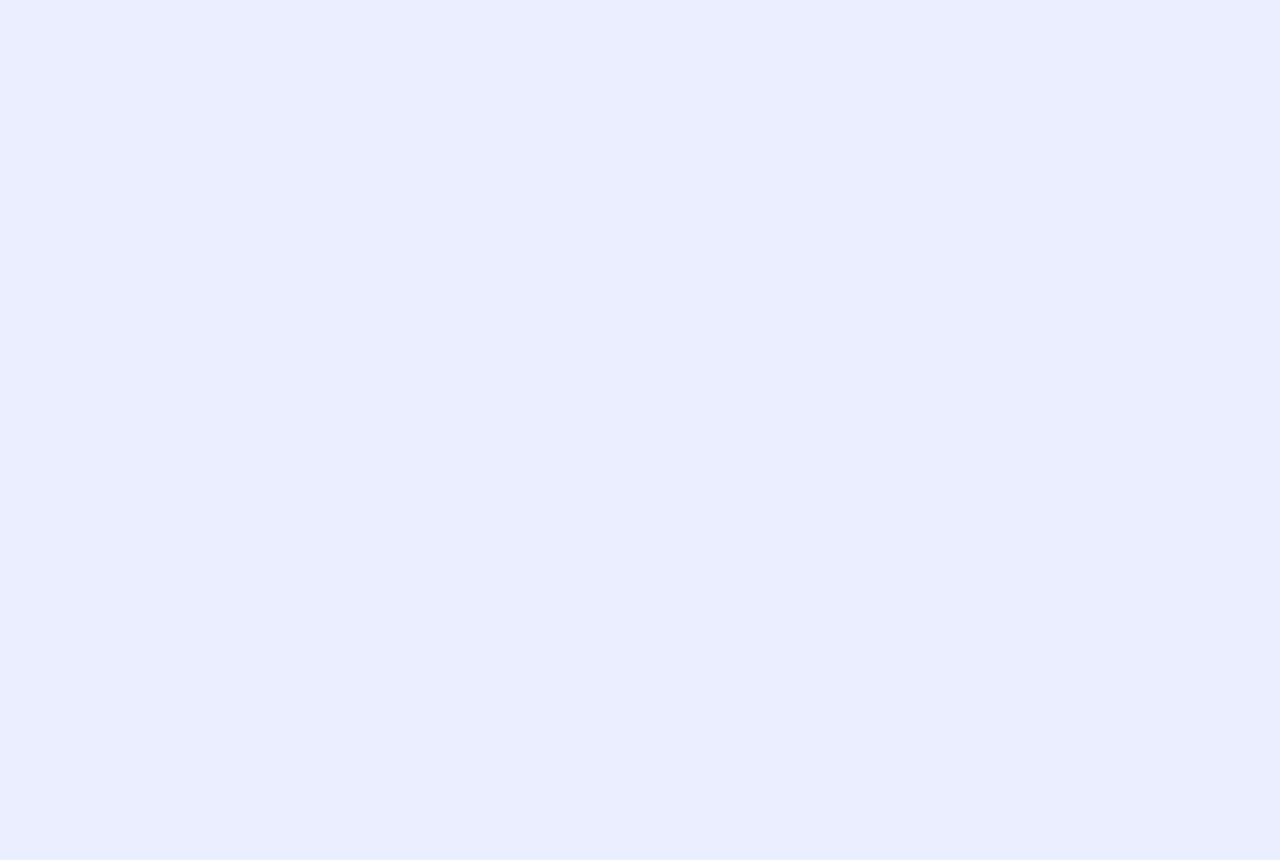
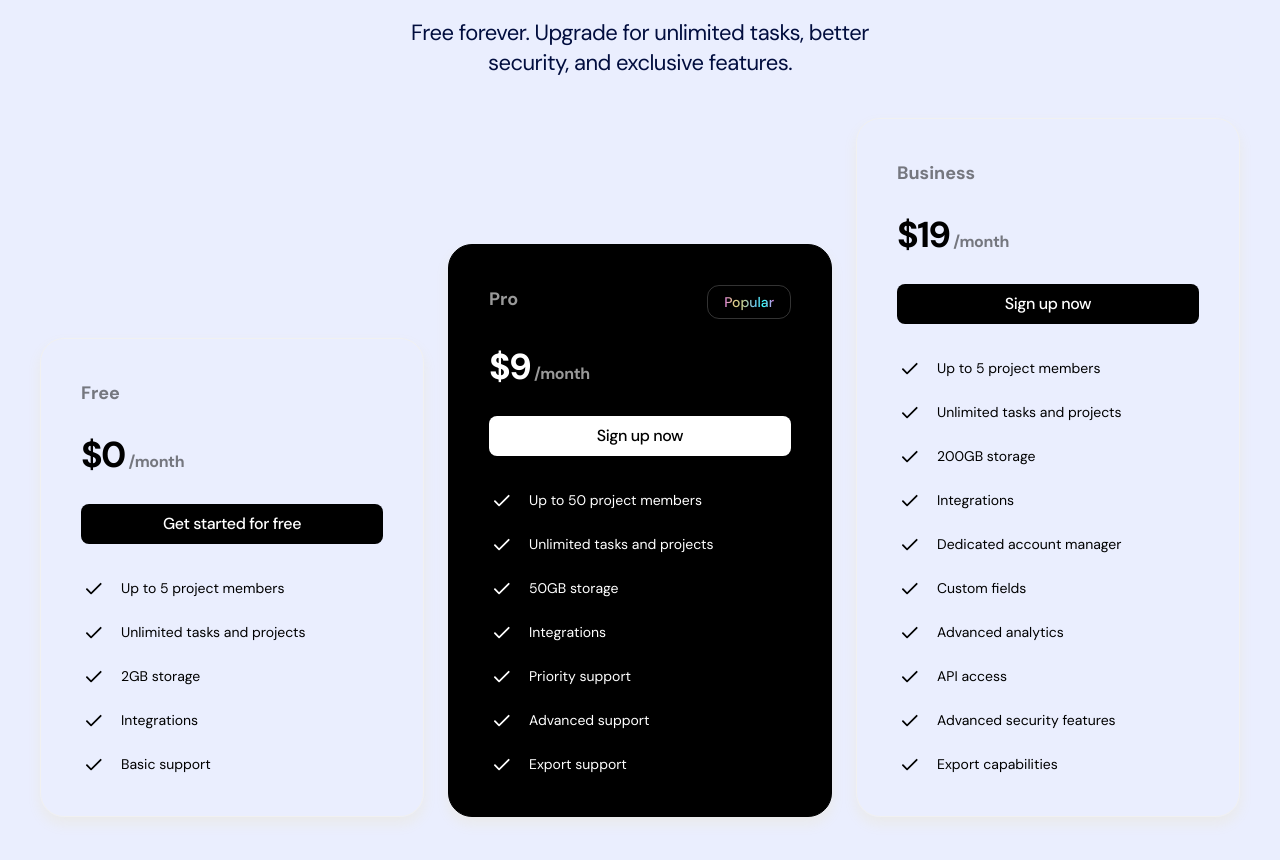
Before and after one commit to Darasimi010/saas-product-landing-page, a Next.js app: page / in a window 1280 px wide. Shown: the part 2450-3310 px from the top of the page. Before the commit the page ends 2292 px from the top, so only its background shows below. Built offline with nearby package versions, Linux system fonts and the light colour scheme.

Commit message:
completed the pricing section

```diff
--- a/src/app/globals.css
+++ b/src/app/globals.css
@@ -20,4 +20,16 @@
   .tag {
     @apply text-sm inline-flex px-3 py-1 bg-transparent border border-[#222]/10 rounded-lg tracking-tight;
   }
+
+  .section-title {
+    @apply text-center text-3xl md:text-[54px] md:leading-[60px] font-bold tracking-tighter bg-gradient-to-b from-black to-[#001E80] text-transparent bg-clip-text;
+  }
+
+  .section-description {
+    @apply text-center text-[22px] leading-[30px] text-[#010D3E] tracking-tight;
+  }
+
+  .section-heading {
+    @apply max-w-[540px] mx-auto
+  }
 }
--- a/src/app/page.tsx
+++ b/src/app/page.tsx
@@ -1,5 +1,6 @@
 import { Hero } from "@/sections/Hero";
 import { LogoTicker } from "@/sections/LogoTicker";
+import { Pricing } from "@/sections/Pricing";
 import { ProductShowcase } from "@/sections/ProductShowcase";
 import { Header } from "@/sections/TheHeader";
 
@@ -10,6 +11,7 @@
       <Hero />
       <LogoTicker />
       <ProductShowcase />
+      <Pricing />
     </>
   );
 }
--- /dev/null
+++ b/src/sections/Pricing.tsx
@@ -0,0 +1,139 @@
+import CheckIcon from "@/icons/Check";
+import { twMerge } from "tailwind-merge";
+
+const pricingTiers = [
+  {
+    title: "Free",
+    monthlyPrice: 0,
+    buttonText: "Get started for free",
+    popular: false,
+    inverse: false,
+    features: [
+      "Up to 5 project members",
+      "Unlimited tasks and projects",
+      "2GB storage",
+      "Integrations",
+      "Basic support",
+    ],
+  },
+  {
+    title: "Pro",
+    monthlyPrice: 9,
+    buttonText: "Sign up now",
+    popular: true,
+    inverse: true,
+    features: [
+      "Up to 50 project members",
+      "Unlimited tasks and projects",
+      "50GB storage",
+      "Integrations",
+      "Priority support",
+      "Advanced support",
+      "Export support",
+    ],
+  },
+  {
+    title: "Business",
+    monthlyPrice: 19,
+    buttonText: "Sign up now",
+    popular: false,
+    inverse: false,
+    features: [
+      "Up to 5 project members",
+      "Unlimited tasks and projects",
+      "200GB storage",
+      "Integrations",
+      "Dedicated account manager",
+      "Custom fields",
+      "Advanced analytics",
+      "API access",
+      "Advanced security features",
+      "Export capabilities",
+    ],
+  },
+];
+
+export const Pricing = () => {
+  return (
+    <section className="py-24">
+      <div className="container">
+        <div className="section-heading">
+          <h2 className="section-title">Pricing</h2>
+          <p className="section-description mt-5">
+            Free forever. Upgrade for unlimited tasks, better security, and
+            exclusive features.
+          </p>
+        </div>
+        <div className="flex flex-col gap-6 items-center mt-10 lg:flex-row lg:items-end lg:justify-center">
+          {pricingTiers.map(
+            ({
+              title,
+              monthlyPrice,
+              buttonText,
+              popular,
+              inverse,
+              features,
+            }) => (
+              <div
+                className={twMerge(
+                  "p-10 rounded-3xl border border-[#F1F1F1] shadow-[0_7px_14px_#EAEAEA] max-w-sm w-full",
+                  inverse === true && "border-black text-white bg-black"
+                )}
+              >
+                <div className="flex justify-between">
+                  <h3
+                    className={twMerge(
+                      "text-lg font-bold text-black/50",
+                      inverse === true && "text-white/60"
+                    )}
+                  >
+                    {title}
+                  </h3>
+                  {popular === true && (
+                    <div
+                      className="inline-flex text-sm px-4 py-1.5 rounded-xl
+                  border border-white/20"
+                    >
+                      <span className="bg-[linear-gradient(to_right,#DD7DDF,#E1CD86,#BBCB92,#71C2EF,#3BFFFF,#DD7DDF)] text-transparent bg-clip-text font-medium">
+                        Popular
+                      </span>
+                    </div>
+                  )}
+                </div>
+                <div className="flex items-baseline gap-1 mt-[30px]">
+                  <span className="text-4xl font-bold tracking-tighter leading-none">
+                    ${monthlyPrice}
+                  </span>
+                  <span
+                    className={twMerge(
+                      "tracking-tight font-bold text-black/50",
+                      inverse === true && "text-white/60"
+                    )}
+                  >
+                    /month
+                  </span>
+                </div>
+                <button
+                  className={twMerge(
+                    "btn btn-primary w-full mt-[30px]",
+                    inverse === true && "bg-white text-black"
+                  )}
+                >
+                  {buttonText}
+                </button>
+                <ul className="flex flex-col gap-5 mt-8">
+                  {features.map((feature) => (
+                    <li className="flex text-sm items-center gap-4">
+                      <CheckIcon className="w-6 h-6" />
+                      <span>{feature}</span>
+                    </li>
+                  ))}
+                </ul>
+              </div>
+            )
+          )}
+        </div>
+      </div>
+    </section>
+  );
+};
--- a/src/sections/ProductShowcase.tsx
+++ b/src/sections/ProductShowcase.tsx
@@ -7,14 +7,14 @@
   return (
     <section className="bg-gradient-to-b from-[#FFFFFF] to-[#D2DCFF] py-24 overflow-x-clip">
       <div className="container">
-        <div className="max-w-[540px] mx-auto">
+        <div className="section-heading">
           <div className="flex justify-center">
             <div className="tag">Unlock your full potential</div>
           </div>
-          <h2 className="text-center text-3xl md:text-[54px] md:leading-[60px] font-bold tracking-tighter bg-gradient-to-b from-black to-[#001E80] text-transparent bg-clip-text mt-5">
+          <h2 className="section-title mt-5">
             Smarter tools for measurable progress
           </h2>
-          <p className="text-center text-[22px] leading-[30px] text-[#010D3E] tracking-tight mt-5">
+          <p className="section-description mt-5">
             Quickly transform your ideas into a powerful, responsive workspace
             without writing a single line of code. Build, launch, and manage
             with ease, all in one place.
```
